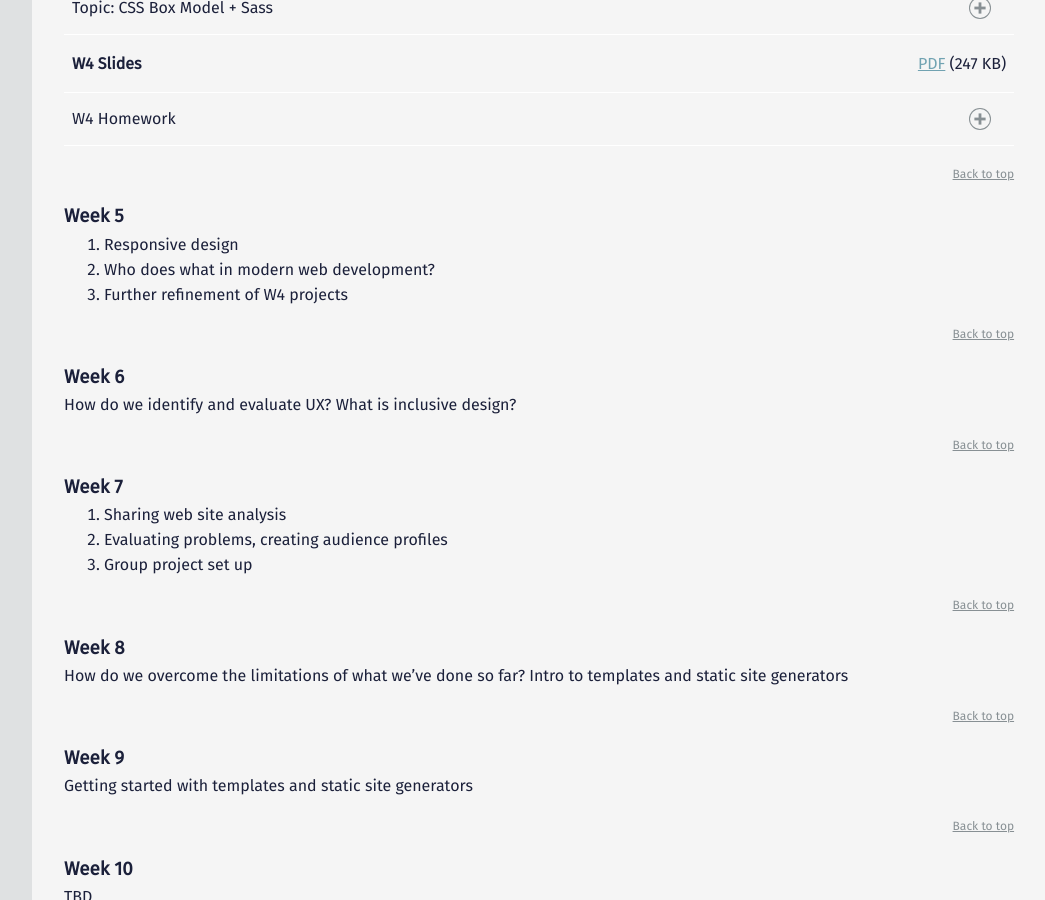
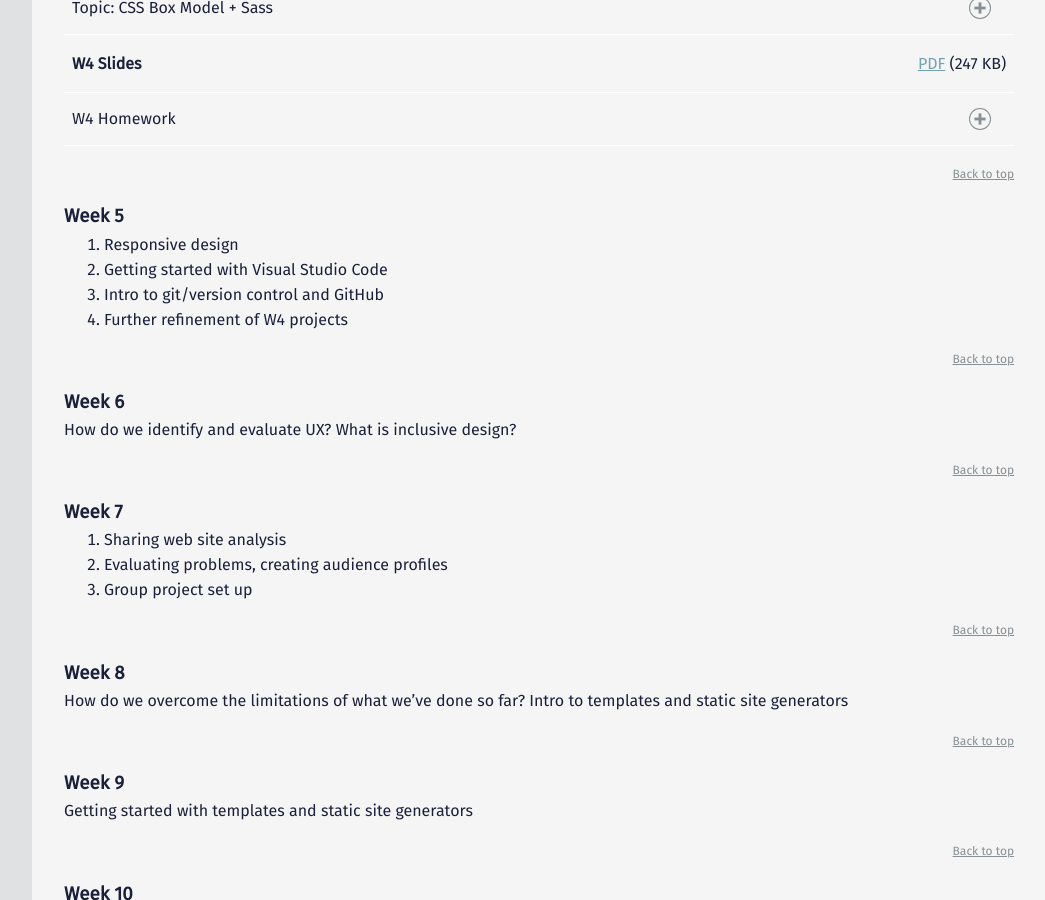
Before and after one commit to mica-web/mica-web.github.io, a Jekyll site: the page built from index.md, in a window 1280 px wide and 900 px high, scrolled down 1839 px. Shown: the whole window, without its empty margins (224-1269 px from the left). Built offline with Jekyll 4.4.1, drawn with Linux system fonts in a browser that asks for light colours.

Commit message:
Updated content for weeks 5 and 6

```diff
--- a/_includes/gd-431/w05.md
+++ b/_includes/gd-431/w05.md
@@ -1,6 +1,8 @@
 1. Responsive design
-1. Who does what in modern web development?
+1. Getting started with Visual Studio Code
+1. Intro to git/version control and GitHub
 1. Further refinement of W4 projects
+
 <!-- 1. Evaluation of SSG v JS -->
 
 <!-- #### W5 Slides & Links
@@ -8,3 +10,11 @@
 [PDF](files/w05.min.pdf){:target="_blank"} ( KB)
 
 #### W5 Homework -->
+
+
+
+
+
+<!-- #### W4 Slides & Links
+A PDF version of this week's slides will be added after class 👍
+[PDF](files/w04.min.pdf){:target="_blank"} ( KB) -->
```
Also changed, not shown: _includes/gd-431/w06.md (+6 -4 lines).
